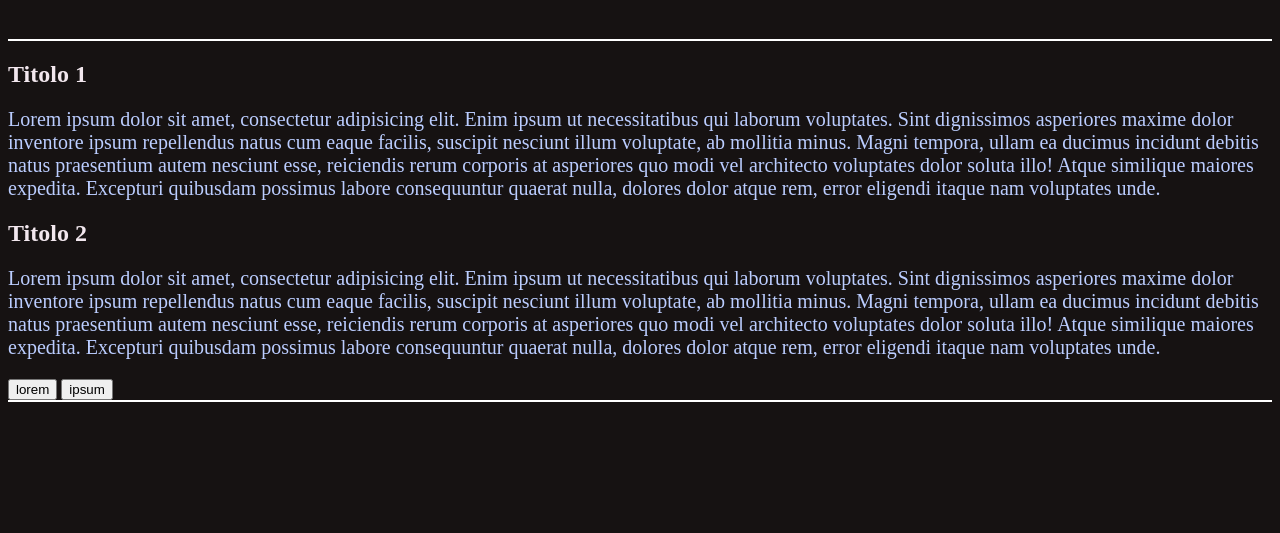
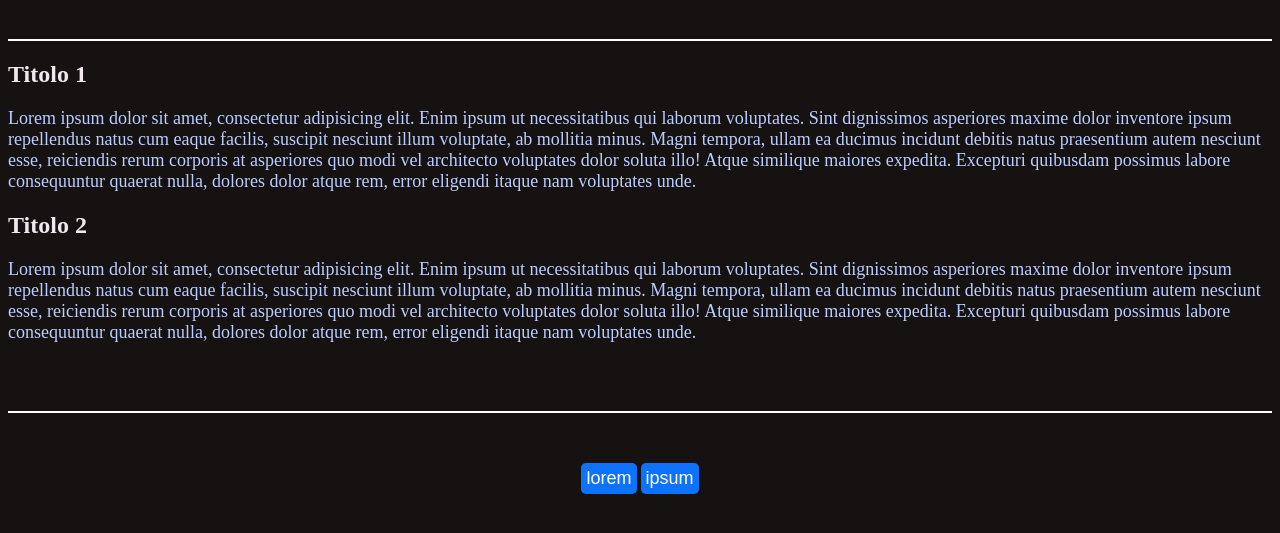
Before and after one commit to filippogarota96/html-sass-first, a website: page index.html in a window 1280 px wide. Shown: the part 89-622 px from the top of the page. Drawn offline with Linux system fonts and the light colour scheme.

Commit message:
Stile dei bottoni

```diff
--- a/index.html
+++ b/index.html
@@ -4,7 +4,7 @@
   <meta charset="UTF-8">
   <meta name="viewport" content="width=device-width, initial-scale=1.0">
   <meta http-equiv="X-UA-Compatible" content="ie=edge">
-  <link rel="stylesheet" href="dist/dist/app.css">
+  <link rel="stylesheet" href="dist/app.css">
   <title>Document</title>
 </head>
 <body>
@@ -20,10 +20,10 @@
       <h2>Titolo 2</h2>
       <p>Lorem ipsum dolor sit amet, consectetur adipisicing elit. Enim ipsum ut necessitatibus qui laborum voluptates. Sint dignissimos asperiores maxime dolor inventore ipsum repellendus natus cum eaque facilis, suscipit nesciunt illum voluptate, ab mollitia minus. Magni tempora, ullam ea ducimus incidunt debitis natus praesentium autem nesciunt esse, reiciendis rerum corporis at asperiores quo modi vel architecto voluptates dolor soluta illo! Atque similique maiores expedita. Excepturi quibusdam possimus labore consequuntur quaerat nulla, dolores dolor atque rem, error eligendi itaque nam voluptates unde.</p>
     </section>
+  </main>
     <footer>
       <button class="btn_footer">lorem</button>
       <button class="btn_footer">ipsum</button>
     </footer>
-  </main>
 </body>
 </html>
--- /dev/null
+++ b/mix-manifest.json
@@ -0,0 +1,3 @@
+{
+    "/dist/app.css": "/dist/app.css"
+}
--- a/src/app.scss
+++ b/src/app.scss
@@ -3,7 +3,11 @@ $titleColor_primary: #fff;
 $titleColor_secondary: #f2e7ee;
 $header_border: 2px solid white;
 $p_color: #bbcdff;
-$fontSize_paragraph: 20px;
+$fontSize_paragraph: 18px;
+$btnColor_primary: #0d73ff;
+$btnColor_primaryHover: #fff;
+$fontBold: 700;
+
 body {
   background-color: $body-color;
 
@@ -20,8 +24,9 @@ header {
  }
 
  main {
-  border-bottom: $header_border
-  padding: 50px;
+  border-bottom: $header_border;
+  padding-bottom: 50px;
+  margin-bottom: 50px;
  }
 
 h2 {
@@ -32,3 +37,26 @@ p {
   color: $p_color;
   font-size: $fontSize_paragraph;
 }
+
+.btn_footer {
+  background-color:$btnColor_primary;
+  border: none;
+  border-radius: 5px;
+  color: white;
+  font-size: $fontSize_paragraph;
+  padding: 5px;
+  font-size: $fontBold;
+  transition: 0.3s background-color ease;
+}
+footer {
+  text-align: center;
+}
+.btn_footer:focus {
+  outline: none;
+}
+
+.btn_footer:hover {
+  background-color: $btnColor_primaryHover;
+  color: black;
+  font-size: $fontBold;
+}
--- a/webpack.mix.js
+++ b/webpack.mix.js
@@ -2,4 +2,4 @@
 
 let mix = require('laravel-mix');
 
-mix.sass('src/app.scss', 'dist').setPublicPath('dist');
+mix.sass('src/app.scss', 'dist');
```
Also changed, not shown: dist/app.css (added), dist/dist/app.css (deleted), dist/mix-manifest.json (deleted).
